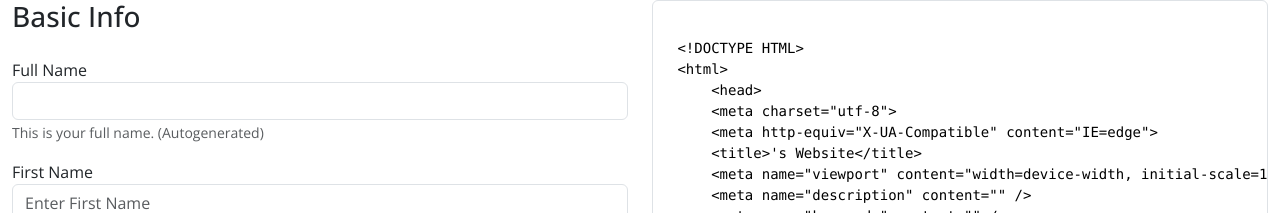
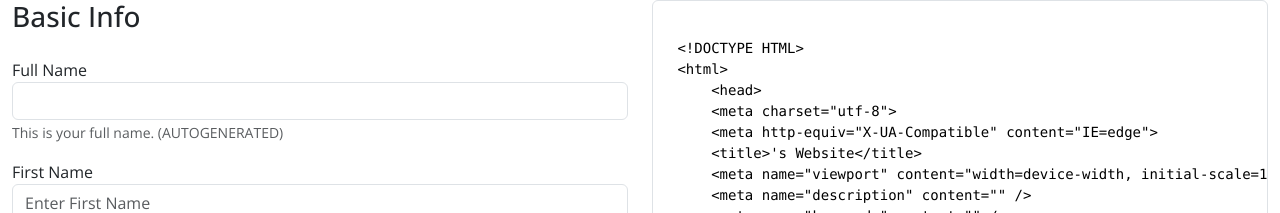
Before and after one commit to hirvaDhandhukia/portfolio-forge, a React (Create React App) app: page / in a window 1280 px wide. Shown: the part 72-285 px from the top of the page. Built offline with nearby package versions, Linux system fonts and the light colour scheme.

Commit message:
edit: ui

```diff
--- a/src/components/Form.js
+++ b/src/components/Form.js
@@ -10,7 +10,7 @@ const Form = ({ FormData, onChange }) => {
     FullName: [
       "text",
       "Full Name",
-      "This is your full name. (Autogenerated)"
+      "This is your full name. (AUTOGENERATED)"
     ],
     FirstName: [
       "text",
```
